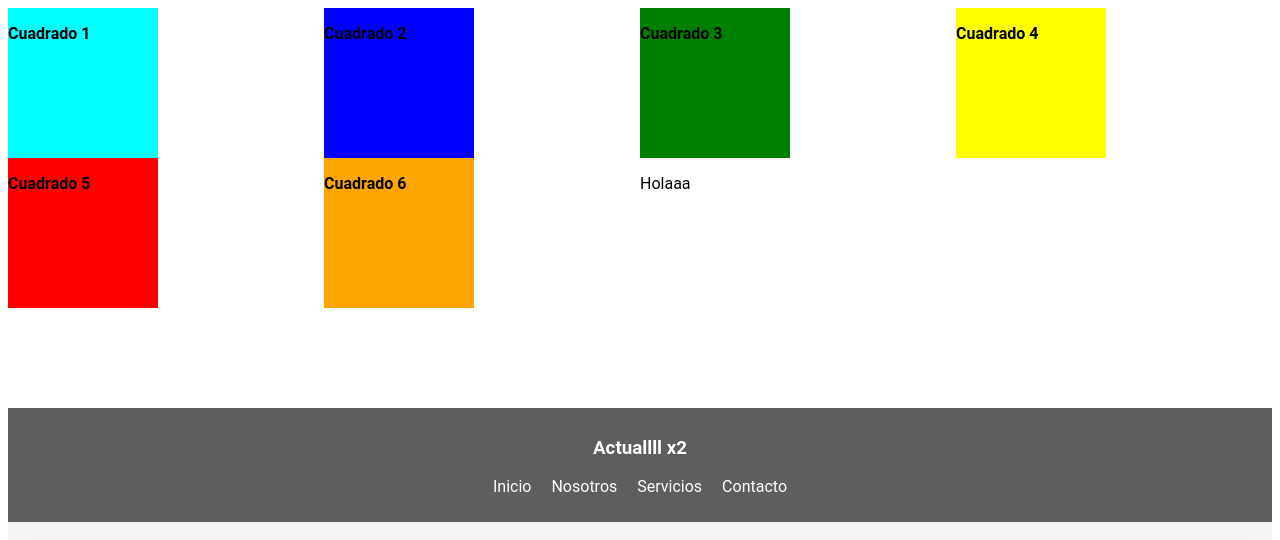
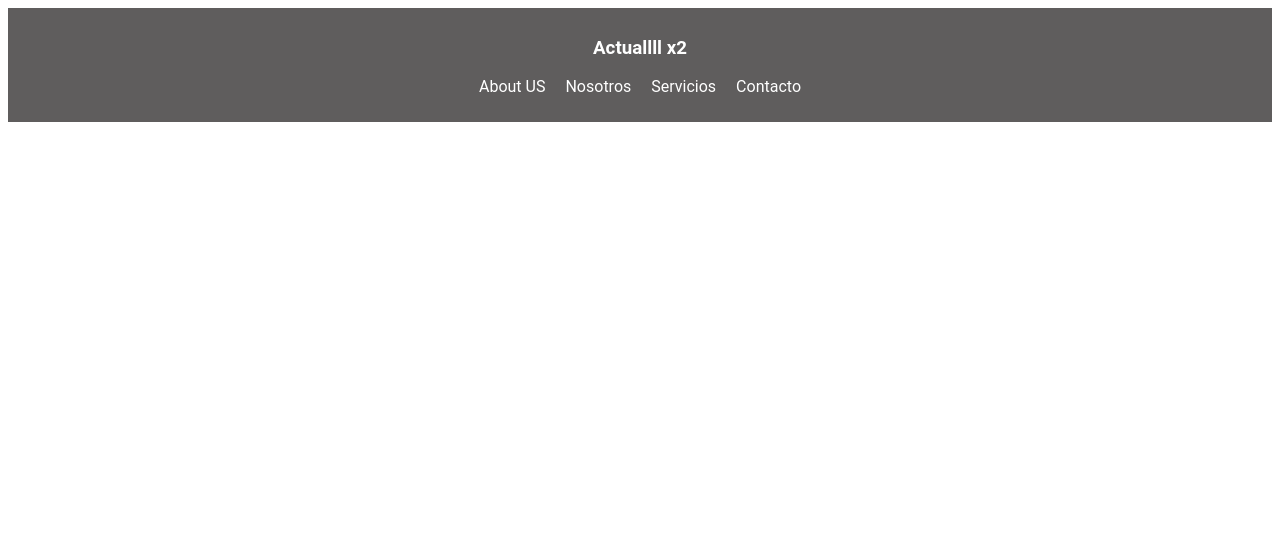
Before and after one commit to maru33luc/maq-viernes, an Angular app: page / in a window 1280 px wide. Shown: the top 540 px of the page. Built offline with nearby package versions, Linux system fonts and the light colour scheme; grey boxes are pictures that could not be loaded.

Commit message:
Implement About Us feature: - Added AboutUsComponent with routing support. - Updated app.component.html to include routerLink for navigation. - Modified app.routes.ts to define route for About Us page. - Introduced CSS for About Us component. - Removed unused main section in app.component.html.

```diff
--- /dev/null
+++ b/src/app/about-us/about-us/about-us.component.css
@@ -0,0 +1,3 @@
+:host {
+  display: block;
+}
--- /dev/null
+++ b/src/app/about-us/about-us/about-us.component.ts
@@ -0,0 +1,11 @@
+import { ChangeDetectionStrategy, Component } from '@angular/core';
+
+@Component({
+  selector: 'app-about-us',
+  standalone: true,
+  imports: [],
+  template: `<p>about-us works!</p>`,
+  styleUrl: './about-us.component.css',
+  changeDetection: ChangeDetectionStrategy.OnPush,
+})
+export class AboutUsComponent { }
--- a/src/app/app.component.html
+++ b/src/app/app.component.html
@@ -1,11 +1,11 @@
-<app-cuadrados></app-cuadrados>
+
 
 
 <header>
   <nav>
     <h3>Actuallll x2</h3>
     <ul>
-      <li><a href="#">Inicio</a></li>
+      <li><a [routerLink]="['about']">About US</a></li>
       <li><a href="#">Nosotros</a></li>
       <li><a href="#">Servicios</a></li>
       <li><a href="#">Contacto</a></li>
@@ -13,7 +13,9 @@
   </nav>
 </header>
 
-<main>
+<router-outlet></router-outlet>
+
+<!-- <main>
   <section class="cards-container">
     <div class="card">
       <div class="card-image">
@@ -102,4 +104,4 @@
 <footer>
   <p>&copy; 2024 - Todos los derechos reservados</p>
 
-</footer>
+</footer> -->
--- a/src/app/app.component.ts
+++ b/src/app/app.component.ts
@@ -1,11 +1,12 @@
 import { Component } from '@angular/core';
-import { RouterOutlet } from '@angular/router';
+import { RouterLink, RouterOutlet } from '@angular/router';
 import { CuadradosComponent } from './cuadrados/cuadrados/cuadrados.component';
+import { AboutUsComponent } from './about-us/about-us/about-us.component';
 
 @Component({
   selector: 'app-root',
   standalone: true,
-  imports: [RouterOutlet, CuadradosComponent],
+  imports: [RouterOutlet, CuadradosComponent, AboutUsComponent, RouterLink],
   templateUrl: './app.component.html',
   styleUrl: './app.component.css'
 })
--- a/src/app/app.routes.ts
+++ b/src/app/app.routes.ts
@@ -1,3 +1,8 @@
 import { Routes } from '@angular/router';
+import { AboutUsComponent } from './about-us/about-us/about-us.component';
 
-export const routes: Routes = [];
+export const routes: Routes = [
+    {
+        path: 'about', loadComponent: () => import('./about-us/about-us/about-us.component').then(m =>m.AboutUsComponent)
+    }
+];
```
